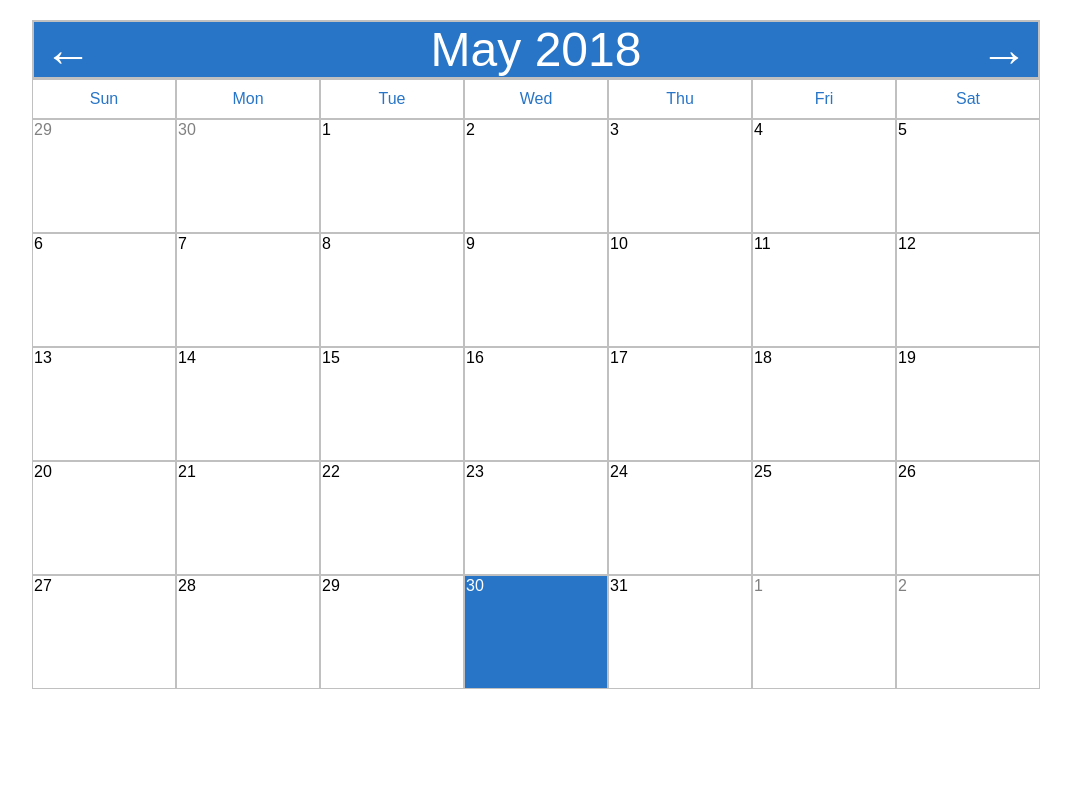
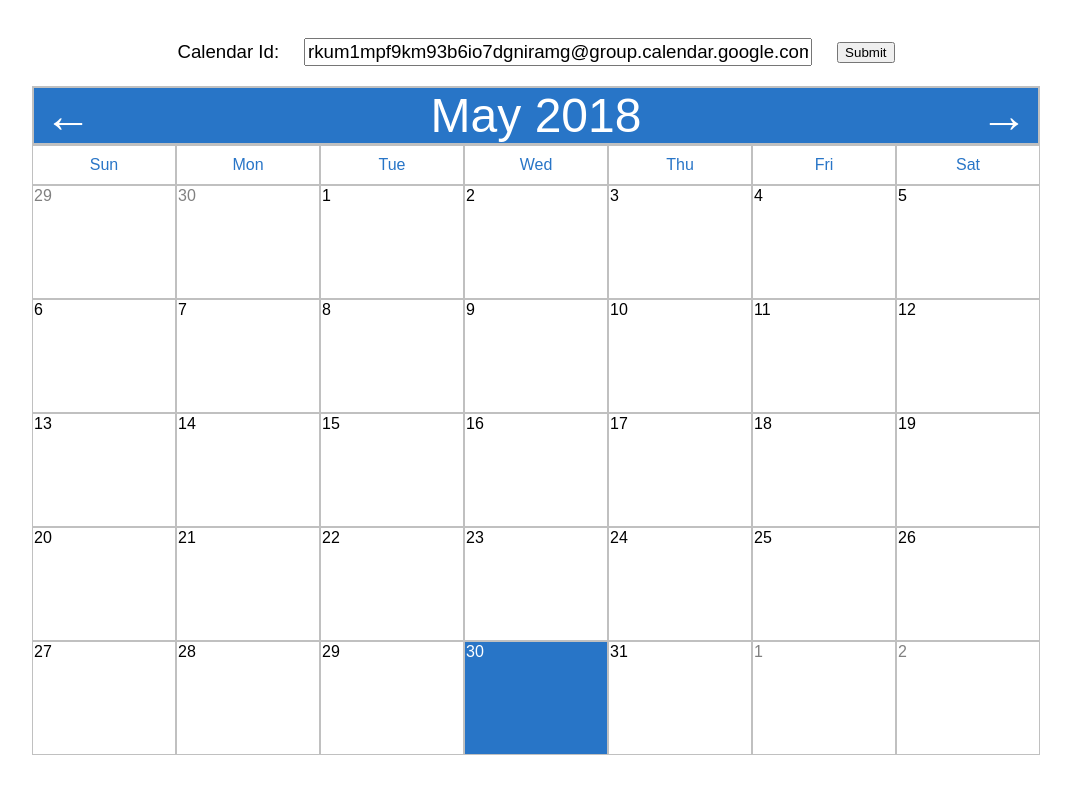
Before and after one commit to michaelairola/Schedule, a React (Create React App) app: page / in a window 1280 px wide. Shown: the top 794 px of the page, without its empty margins (104-1175 px from the left). Built offline with nearby package versions, Linux system fonts and the light colour scheme; no server answers.

Commit message:
more precise v

```diff
--- a/src/App.css
+++ b/src/App.css
@@ -1,9 +1,25 @@
 .App {
   width: fit-content;
-  margin: auto;
+  margin: 3% auto;
 }
 
-main {
+form {
+  display: flex;
+  align-items: center;
   width: fit-content;
-  margin: auto;
+  margin: 0 auto;
 }
+
+.calendarId{
+  display: flex;
+  align-items: center;
+  width: fit-content;
+  font-size: 14pt;
+}
+
+.idInput {
+  margin: 0 25px;
+  font-size: 14pt;
+  text-align: center;
+  width: 500px;
+}
--- a/src/App.js
+++ b/src/App.js
@@ -6,25 +6,58 @@ class App extends Component {
   constructor(props){
     super(props);
     this.state = {
-      preUrl: "https://www.googleapis.com/calendar/v3/calendars/",
-      postUrl: "/events?key=AIzaSyAhZKs9jI8I6Fy1vnhA0yQ0kD-_5_De6ww&maxResults=2500",
-      calendarId: 'j9li06635odqicqeifcuhq4tko@group.calendar.google.com',
+      // options for calendarId for testing are:
+      // testCalendar, publicTestCalendar, chsVolleyballCalendar
+      calendarId: this.props.publicTestCalendar,
       calendarData: {}
     }
+    this.handleChange = this.handleChange.bind(this);
+    this.handleSubmit = this.handleSubmit.bind(this);
   }
 
-  componentDidMount(){
-    const url = this.state.preUrl + this.state.calendarId + this.state.postUrl;
+  handleChange(event) {
+   this.setState({calendarId: event.target.value});
+ }
+
+  handleSubmit(event) {
+    this.fetchCalendar(this.state.calendarId);
+    event.preventDefault();
+  }
+
+  createURL(id) {
+    const preURL = "https://www.googleapis.com/calendar/v3/calendars/",
+          postURL = "/events?key=AIzaSyAhZKs9jI8I6Fy1vnhA0yQ0kD-_5_De6ww&maxResults=2500";
+    return preURL + id + postURL;
+  }
+
+  fetchCalendar(id){
+    const url = this.createURL(id);
     fetch(url)
     .then(response => response.json())
     .then(json =>
       this.setState({calendarData: json.items})
-    ).catch(err => console.log('Error!!!' + err));
+    ).catch(err => {
+      console.log(err);
+    });
+  }
+
+  componentDidMount() {
+    this.fetchCalendar(this.state.calendarId);
   }
 
   render() {
     return (
       <div className="App">
+        <form className="form" onSubmit={this.handleSubmit}>
+          <label className="calendarId">
+            Calendar Id:
+            <input type="text"
+                   className="idInput"
+                   value={this.state.calendarId}
+                   onChange={this.handleChange} />
+          </label>
+          <input type="submit" value="Submit" />
+        </form>
         <Schedule calendarData={this.state.calendarData}
                   date={new Date()}/>
       </div>
--- a/src/Schedule/Calendar.js
+++ b/src/Schedule/Calendar.js
@@ -26,6 +26,7 @@ class Day extends Component {
     data = this.props.calendarData,
     selectedDay = this.props.selected.getDate(),
     selectedMonth = this.props.selected.getMonth(),
+    selectedYear = this.props.selected.getFullYear(),
     year = this.props.year_month_day[0],
     month = this.props.year_month_day[1],
     day = this.props.year_month_day[2];
@@ -33,21 +34,23 @@ class Day extends Component {
     // to determine if the day has an event or not
     if(data && data[year]
             && data[year][month]
-            && data[year][month][day]){
+            && data[year][month][day]) {
       const events = data[year][month][day];
       for (var i in events){
         const event = events[i],
               name = event.summary;
               // date = event.start.dateTime || event.start.date;
 
-        eventName.push(<li key={name}>
+        eventName.push(<li key={event.id}>
                         <span className="list">{name}</span>
                       </li>
                       )
       }
     };
     // to determine if the day is selected
-    if(day === selectedDay && month === selectedMonth){
+    if( day === selectedDay &&
+      month === selectedMonth &&
+       year === selectedYear) {
       isSelected = " selected "
     }else {isSelected = ""};
     // to determine if the day is in the current month
--- a/src/Schedule/Schedule.js
+++ b/src/Schedule/Schedule.js
@@ -4,6 +4,13 @@ import Calendar from './Calendar';
 import createDataTree from './createDataTree';
 
 class Schedule extends Component {
+  constructor(props){
+    super(props);
+    this.state = {
+      newCalendarData: {}
+    }
+  }
+
   render() {
     const dataTree = createDataTree(this.props.calendarData),
           day = this.props.date.getDate(),
--- a/src/Schedule/createDataTree.js
+++ b/src/Schedule/createDataTree.js
@@ -10,33 +10,28 @@ const createDataTree = (data) => {
       if(!rruleDict[id]){rruleDict[id] = new RRuleSet()};
       if(event.recurrence){
         for(var j in event.recurrence){
-          let rrule = event.recurrence[j];
-          if(rrule.startsWith("RRULE")){
-            if(!rrule.includes("DTSTART")){
-              let dtstart = dateStrToDate(event.start.dateTime || event.start.date);
-              rrule = rrulestr(rrule, {dtstart: dtstart});
-            } else {
-              rrule = rrulestr(rrule);
+          let rruleStr = event.recurrence[j];
+          if(rruleStr.includes("RULE")){
+            let dtstart = dateStrToDate(event.start.dateTime || event.start.date),
+                rrule = rrulestr(rruleStr, {dtstart: dtstart});
+            if(rruleStr.startsWith("RRULE")){
+              rruleDict[id].rrule(rrule);
+            }else if (rruleStr.startsWith("EXRULE")){
+              rruleDict[id].exrule(rrule);
             }
-            rruleDict[id].rrule(rrule);
-          } else if(rrule.startsWith("EXRULE")){
-            rrule = rrulestr(rrule);
-            rruleDict[id].rdate(rrule);
-          } else if(rrule.startsWith("RDATE")){
-            let date = dateStrToDate(rrule);
-            rruleDict[id].rdate(date);
-          } else if(rrule.startsWith("EXDATE")){
-            let date = dateStrToDate(rrule);
-            rruleDict[id].exdate(date);
-          }else {
-            console.log("createRRuleDict error");
-          }
+          } else if(rruleStr.includes("DATE")){
+            let date = dateStrToDate(rruleStr);
+            if(rruleStr.startsWith("RDATE")){
+              rruleDict[id].rdate(date);
+            }else if(rruleStr.startsWith("EXDATE")){
+              rruleDict[id].exdate(date);
+            }
+          } else {console.log("createRRuleDict error")}
         }
       } else if(event.recurringEventId){
         const ogDate = dateStrToDate(event.originalStartTime.dateTime || event.originalStartTime.date);
         rruleDict[id].exdate(ogDate);
       }else {
-        rruleDict[id] = new RRuleSet();
         const date = dateStrToDate(event.start.dateTime || event.start.date);
         rruleDict[id].rdate(date);
       }
@@ -44,11 +39,12 @@ const createDataTree = (data) => {
     return rruleDict;
   }
 
-  const dateStrToDate = (start) => {
-    if(start){
-      let date = start.match(/(\d{4})-(\d{2})-(\d{2})/),
-          time = start.match(/(\d{2}):(\d{2}):(\d{2})/);
-
+  const dateStrToDate = (dateStr) => {
+    if(dateStr){
+      let date = dateStr.match(/(\d{4})-(\d{2})-(\d{2})/)
+              || dateStr.match(/(\d{4})(\d{2})(\d{2})T/),
+          time = dateStr.match(/(\d{2}):(\d{2}):(\d{2})/)
+              || dateStr.match(/T(\d{2})(\d{2})(\d{2})/);
       const year = date[1], month = date[2]-1, day = date[3];
       let hour = 0, minutes = 0, seconds = 0;
       if(time){
@@ -78,11 +74,15 @@ const createDataTree = (data) => {
   const renderData = (data) => {
     let newData = {};
     const rruleDict = createRRuleDict(data);
-    let dates = [];
+    let dates;
     for(var i in data){
+      dates = [];
       const event = data[i];
       if(!event.recurringEventId){
-        dates = rruleDict[event.id].all();
+        let firstDate = new Date(), lastDate = new Date();
+        firstDate.setYear(firstDate.getFullYear() - 10);
+        lastDate.setYear(lastDate.getFullYear() + 10);
+        dates = rruleDict[event.id].between(firstDate, lastDate);
       }
       else if(event.status !== 'cancelled'){
         dates = [ dateStrToDate(event.start.dateTime || event.start.date) ];
--- a/src/index.js
+++ b/src/index.js
@@ -4,5 +4,9 @@ import './index.css';
 import App from './App';
 import registerServiceWorker from './registerServiceWorker';
 
-ReactDOM.render(<App />, document.getElementById('root'));
+ReactDOM.render(<App
+  testCalendar='j9li06635odqicqeifcuhq4tko@group.calendar.google.com'
+  publicTestCalendar='rkum1mpf9km93b6io7dgniramg@group.calendar.google.com'
+  chsVolleyballCalendar='tfd0nd7cddaj0l3k7k9qcrl81o@group.calendar.google.com'/>,
+  document.getElementById('root'));
 registerServiceWorker();
```
